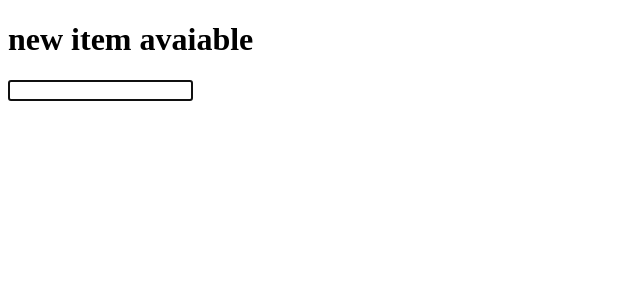
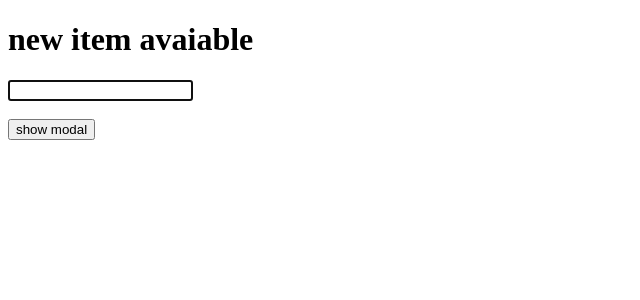
Before and after one commit to ekramulhasan/first_project, a Vue app: page / in a window 1280 px wide. Shown: the top 300 px of the page, without its empty margins (0-640 px from the left). Built offline with nearby package versions, Linux system fonts and the light colour scheme.

Commit message:
Teleport

```diff
--- a/src/App.vue
+++ b/src/App.vue
@@ -3,6 +3,25 @@
 <h1>{{ title }}</h1>
 
 <input type="text" ref="input">
+<br>
+<br>
+
+<div class="card">
+
+  <button @click="modal = true">show modal</button>
+
+ <Teleport to="body">
+
+  <div v-if="modal" >
+  <p>hello world, this this modal here</p>
+  <button @click="modal = false">hide modal</button>
+  </div>
+
+ </Teleport>
+
+</div>
+
+
 
 </template>
 
@@ -12,9 +31,13 @@ import { onBeforeMount,ref,onMounted } from 'vue';
 let title = ref('new item avaiable');
 const input = ref(null);
 
+let modal = ref(false);
+
 onMounted(() => {
   input.value.focus()
   console.log(input.value);
 });
 
+
+
 </script>
```
